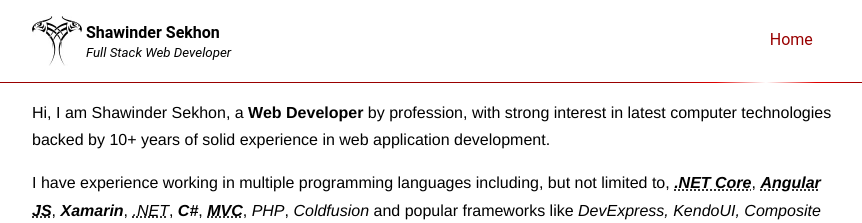
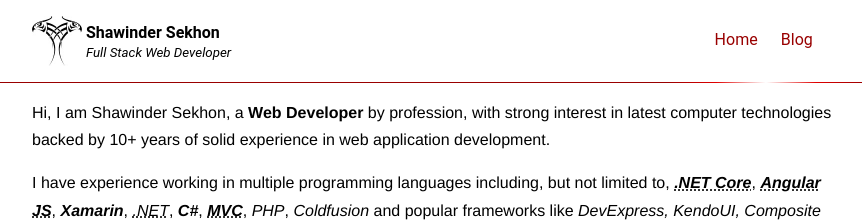
Before and after one commit to shawinder/shawinder.github.io, a Jekyll site: the page built from index.html, in a window 1280 px wide. Shown: the top 223 px of the page, without its empty margins (208-1070 px from the left). Built offline with Jekyll 4.4.1, drawn with Linux system fonts in a browser that asks for light colours; nearby versions of some CDN libraries.

Commit message:
Update index.html

```diff
--- a/index.html
+++ b/index.html
@@ -1,7 +1,6 @@
 ---
 layout: master
 title: Web Developer
-nav_blog: class="selected" style="display:none;"
 ---
 <section class="about-me inner" itemscope="" itemtype="http://data-vocabulary.org/Person">
   <a itemprop="url" href="/"></a>
```
